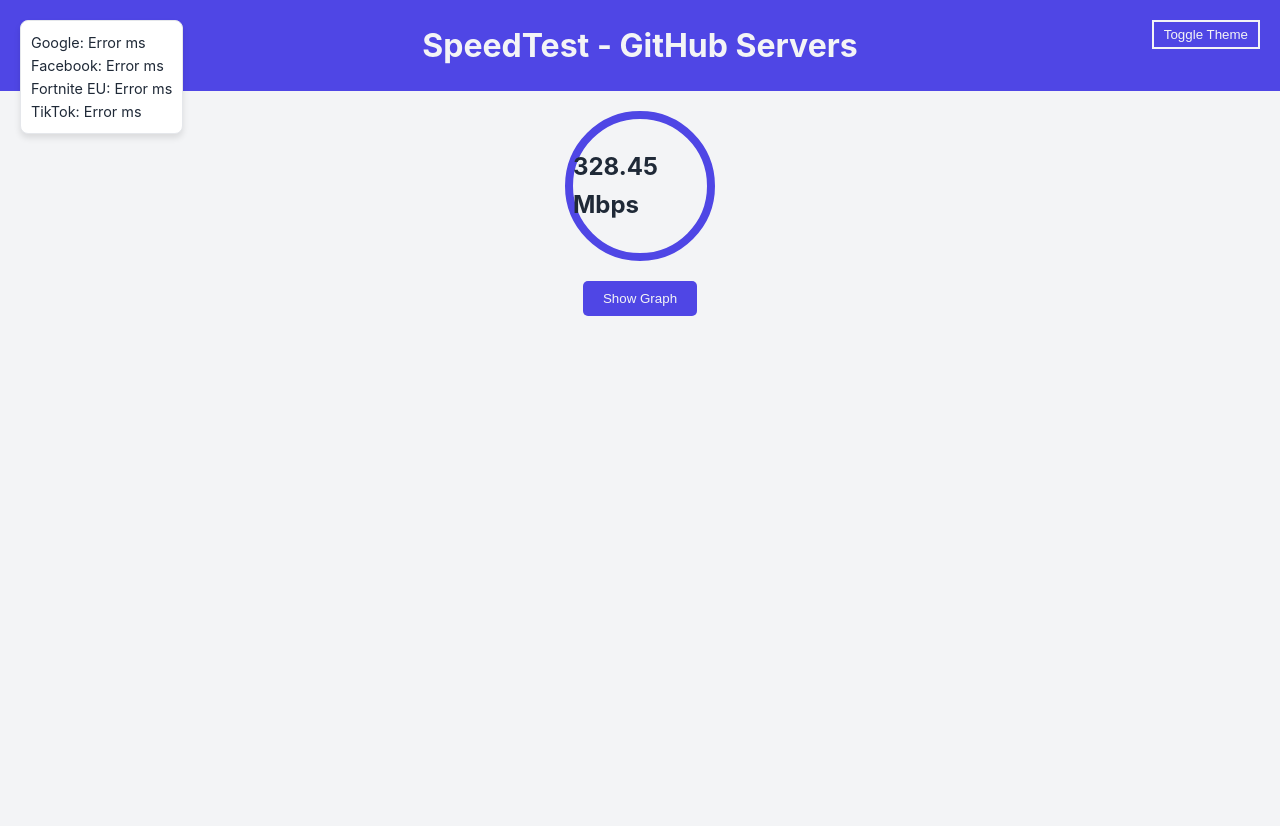
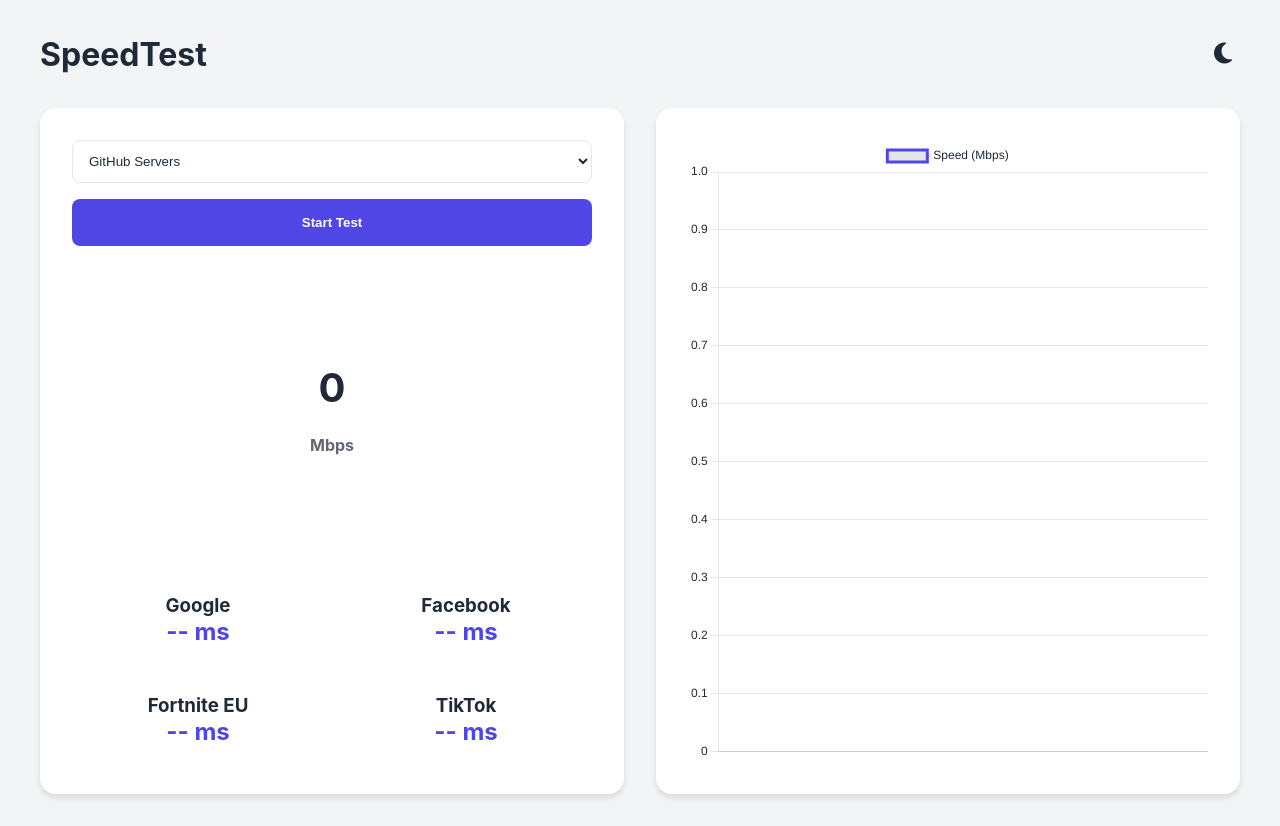
Before and after one commit to dddevid/DevSpeedTest, a plain HTML site: page index.html in a window 1280 px wide. Before the commit the page ends 800 px from the top, so only its background shows below. Drawn offline with nearby package versions, Linux system fonts and the light colour scheme; no server answers.

Commit message:
Update index.html

```diff
--- a/index.html
+++ b/index.html
@@ -3,7 +3,8 @@
 <head>
     <meta charset="UTF-8">
     <meta name="viewport" content="width=device-width, initial-scale=1.0">
-    <title>SpeedTest - GitHub Servers</title>
+    <title>SpeedTest App</title>
+    <link rel="stylesheet" href="https://cdnjs.cloudflare.com/ajax/libs/font-awesome/6.4.0/css/all.min.css">
     <style>
         :root {
             --primary-color: #4f46e5;
@@ -12,12 +13,6 @@
             --card-bg: #ffffff;
             --border-color: #e5e7eb;
             --shadow-color: rgba(0, 0, 0, 0.1);
-            --warning-bg: #fee2e2;
-            --warning-text: #991b1b;
-            --success-bg: #dcfce7;
-            --success-text: #166534;
-            --moderate-bg: #fef3c7;
-            --moderate-text: #92400e;
         }
 
         [data-theme="dark"] {
@@ -27,12 +22,6 @@
             --card-bg: #1f2937;
             --border-color: #374151;
             --shadow-color: rgba(0, 0, 0, 0.3);
-            --warning-bg: #7f1d1d;
-            --warning-text: #fecaca;
-            --success-bg: #064e3b;
-            --success-text: #dcfce7;
-            --moderate-bg: #78350f;
-            --moderate-text: #fef3c7;
         }
 
         * {
@@ -46,176 +35,333 @@
             font-family: -apple-system, BlinkMacSystemFont, 'Segoe UI', Roboto, sans-serif;
             background-color: var(--bg-color);
             color: var(--text-color);
-            line-height: 1.6;
             min-height: 100vh;
+            padding: 2rem;
         }
 
-        header {
-            padding: 20px;
-            text-align: center;
-            background-color: var(--primary-color);
-            color: var(--bg-color);
+        .container {
+            max-width: 1200px;
+            margin: 0 auto;
+        }
+
+        .header {
+            display: flex;
+            justify-content: space-between;
+            align-items: center;
+            margin-bottom: 2rem;
         }
 
         .theme-toggle {
-            position: absolute;
-            top: 20px;
-            right: 20px;
             background: none;
-            border: 2px solid var(--bg-color);
-            color: var(--bg-color);
-            padding: 5px 10px;
+            border: none;
+            color: var(--text-color);
             cursor: pointer;
-            transition: all 0.3s;
+            font-size: 1.5rem;
+            padding: 0.5rem;
         }
 
-        .theme-toggle:hover {
-            background: var(--bg-color);
+        .speedtest-container {
+            display: grid;
+            grid-template-columns: 1fr 1fr;
+            gap: 2rem;
+        }
+
+        .card {
+            background: var(--card-bg);
+            border-radius: 1rem;
+            padding: 2rem;
+            box-shadow: 0 4px 6px var(--shadow-color);
+        }
+
+        .speed-circle {
+            position: relative;
+            width: 300px;
+            height: 300px;
+            margin: 0 auto;
+        }
+
+        .circle-canvas {
+            position: absolute;
+            top: 0;
+            left: 0;
+        }
+
+        .speed-value {
+            position: absolute;
+            top: 50%;
+            left: 50%;
+            transform: translate(-50%, -50%);
+            font-size: 2.5rem;
+            font-weight: bold;
+            text-align: center;
+        }
+
+        .speed-unit {
+            font-size: 1rem;
+            opacity: 0.7;
+        }
+
+        .server-select {
+            width: 100%;
+            padding: 0.75rem;
+            margin-bottom: 1rem;
+            border-radius: 0.5rem;
+            border: 1px solid var(--border-color);
+            background: var(--card-bg);
+            color: var(--text-color);
+        }
+
+        .start-test {
+            width: 100%;
+            padding: 1rem;
+            background: var(--primary-color);
+            color: white;
+            border: none;
+            border-radius: 0.5rem;
+            cursor: pointer;
+            font-weight: 600;
+            margin-bottom: 1rem;
+        }
+
+        .ping-container {
+            display: grid;
+            grid-template-columns: repeat(auto-fit, minmax(200px, 1fr));
+            gap: 1rem;
+            margin-top: 1rem;
+        }
+
+        .ping-card {
+            background: var(--card-bg);
+            padding: 1rem;
+            border-radius: 0.5rem;
+            text-align: center;
+        }
+
+        .ping-value {
+            font-size: 1.5rem;
+            font-weight: bold;
             color: var(--primary-color);
         }
 
-        .speedtest-container {
-            display: flex;
-            flex-direction: column;
-            align-items: center;
-            margin: 20px;
+        #speedGraph {
+            width: 100%;
+            height: 300px;
+        }
+    </style>
+</head>
+<body>
+    <div class="container">
+        <div class="header">
+            <h1>SpeedTest</h1>
+            <button class="theme-toggle" onclick="toggleTheme()">
+                <i class="fas fa-moon"></i>
+            </button>
+        </div>
+
+        <div class="speedtest-container">
+            <div class="card">
+                <select class="server-select">
+                    <option value="github">GitHub Servers</option>
+                </select>
+                <button class="start-test" onclick="startTest()">Start Test</button>
+                <div class="speed-circle">
+                    <canvas id="speedCanvas" class="circle-canvas"></canvas>
+                    <div class="speed-value">
+                        0<br>
+                        <span class="speed-unit">Mbps</span>
+                    </div>
+                </div>
+                <div class="ping-container">
+                    <div class="ping-card">
+                        <h3>Google</h3>
+                        <div class="ping-value">-- ms</div>
+                    </div>
+                    <div class="ping-card">
+                        <h3>Facebook</h3>
+                        <div class="ping-value">-- ms</div>
+                    </div>
+                    <div class="ping-card">
+                        <h3>Fortnite EU</h3>
+                        <div class="ping-value">-- ms</div>
+                    </div>
+                    <div class="ping-card">
+                        <h3>TikTok</h3>
+                        <div class="ping-value">-- ms</div>
+                    </div>
+                </div>
+            </div>
+            <div class="card">
+                <canvas id="speedGraph"></canvas>
+            </div>
+        </div>
+    </div>
+
+    <script src="https://cdnjs.cloudflare.com/ajax/libs/Chart.js/3.7.0/chart.min.js"></script>
+    <script>
+        let isDark = false;
+        const speedHistory = [];
+        let chart;
+
+        function toggleTheme() {
+            isDark = !isDark;
+            document.body.setAttribute('data-theme', isDark ? 'dark' : 'light');
+            document.querySelector('.theme-toggle i').className = isDark ? 'fas fa-sun' : 'fas fa-moon';
+            updateChart();
         }
 
-        .circle {
-            width: 150px;
-            height: 150px;
-            border-radius: 50%;
-            border: 8px solid var(--primary-color);
-            display: flex;
-            justify-content: center;
-            align-items: center;
-            font-size: 1.5em;
-            font-weight: bold;
+        function initSpeedCanvas() {
+            const canvas = document.getElementById('speedCanvas');
+            canvas.width = 300;
+            canvas.height = 300;
+            return canvas.getContext('2d');
         }
 
-        .show-graph-btn {
-            margin-top: 20px;
-            padding: 10px 20px;
-            background-color: var(--primary-color);
-            color: var(--bg-color);
-            border: none;
-            border-radius: 5px;
-            cursor: pointer;
-            transition: all 0.3s;
+        function drawSpeedCircle(ctx, speed) {
+            const centerX = 150;
+            const centerY = 150;
+            const radius = 120;
+
+            ctx.clearRect(0, 0, 300, 300);
+
+            // Background circle
+            ctx.beginPath();
+            ctx.arc(centerX, centerY, radius, 0, 2 * Math.PI);
+            ctx.strokeStyle = isDark ? '#374151' : '#e5e7eb';
+            ctx.lineWidth = 10;
+            ctx.stroke();
+
+            // Speed indicator
+            const percentage = Math.min(speed / 100, 1);
+            ctx.beginPath();
+            ctx.arc(centerX, centerY, radius, -Math.PI / 2, (-Math.PI / 2) + (2 * Math.PI * percentage));
+            ctx.strokeStyle = '#4f46e5';
+            ctx.stroke();
+
+            // Update speed value
+            document.querySelector('.speed-value').innerHTML = `${speed}<br><span class="speed-unit">Mbps</span>`;
         }
 
-        .show-graph-btn:hover {
-            background-color: var(--text-color);
+        function initChart() {
+            const ctx = document.getElementById('speedGraph').getContext('2d');
+            chart = new Chart(ctx, {
+                type: 'line',
+                data: {
+                    labels: [],
+                    datasets: [{
+                        label: 'Speed (Mbps)',
+                        data: [],
+                        borderColor: '#4f46e5',
+                        tension: 0.4
+                    }]
+                },
+                options: {
+                    responsive: true,
+                    maintainAspectRatio: false,
+                    scales: {
+                        y: {
+                            beginAtZero: true,
+                            grid: {
+                                color: isDark ? '#374151' : '#e5e7eb'
+                            },
+                            ticks: {
+                                color: isDark ? '#f3f4f6' : '#1f2937'
+                            }
+                        },
+                        x: {
+                            grid: {
+                                color: isDark ? '#374151' : '#e5e7eb'
+                            },
+                            ticks: {
+                                color: isDark ? '#f3f4f6' : '#1f2937'
+                            }
+                        }
+                    },
+                    plugins: {
+                        legend: {
+                            labels: {
+                                color: isDark ? '#f3f4f6' : '#1f2937'
+                            }
+                        }
+                    }
+                }
+            });
         }
 
-        .ping-display {
-            position: absolute;
-            top: 20px;
-            left: 20px;
-            background-color: var(--card-bg);
-            border: 1px solid var(--border-color);
-            border-radius: 8px;
-            padding: 10px;
-            box-shadow: 0 4px 6px var(--shadow-color);
-            font-size: 0.9em;
-            color: var(--text-color);
-        }
-
-        @keyframes slideIn {
-            from {
-                opacity: 0;
-                transform: translateY(20px);
-            }
-            to {
-                opacity: 1;
-                transform: translateY(0);
+        function updateChart() {
+            if (chart) {
+                chart.options.scales.y.grid.color = isDark ? '#374151' : '#e5e7eb';
+                chart.options.scales.x.grid.color = isDark ? '#374151' : '#e5e7eb';
+                chart.options.scales.y.ticks.color = isDark ? '#f3f4f6' : '#1f2937';
+                chart.options.scales.x.ticks.color = isDark ? '#f3f4f6' : '#1f2937';
+                chart.options.plugins.legend.labels.color = isDark ? '#f3f4f6' : '#1f2937';
+                chart.update();
             }
         }
 
-        .card {
-            background-color: var(--card-bg);
-            border-radius: 1rem;
-            padding: 2rem;
-            margin-bottom: 2rem;
-            box-shadow: 0 4px 6px var(--shadow-color);
-            border: 1px solid var(--border-color);
-            animation: slideIn 0.5s ease-out;
-        }
-
-    </style>
-</head>
-<body data-theme="light">
-    <header>
-        <h1>SpeedTest - GitHub Servers</h1>
-        <button class="theme-toggle" onclick="toggleTheme()">Toggle Theme</button>
-    </header>
-
-    <div class="ping-display" id="pingDisplay">
-        <p>Google: <span id="pingGoogle">-</span> ms</p>
-        <p>Facebook: <span id="pingFacebook">-</span> ms</p>
-        <p>Fortnite EU: <span id="pingFortnite">-</span> ms</p>
-        <p>TikTok: <span id="pingTikTok">-</span> ms</p>
-    </div>
-
-    <div class="speedtest-container">
-        <div class="circle" id="speed">0 Mbps</div>
-        <button class="show-graph-btn" onclick="toggleGraph()">Show Graph</button>
-    </div>
-
-    <div id="graph" style="display:none; text-align:center; margin-top:20px;">
-        <p>Graph coming soon...</p>
-    </div>
-
-    <script>
-        const speedElement = document.getElementById('speed');
-        const graphElement = document.getElementById('graph');
-
-        // Simulate speed test
-        function runSpeedTest() {
-            const speedMbps = (Math.random() * 2000).toFixed(2); // Max 2000 Mbps for testing
-            const displaySpeed = speedMbps >= 1000 ? `${(speedMbps / 1000).toFixed(2)} GB` : `${speedMbps} Mbps`;
-            speedElement.textContent = displaySpeed;
-        }
-
-        // Automatic testing every 3 seconds
-        setInterval(runSpeedTest, 3000);
-
-        // Theme toggle
-        function toggleTheme() {
-            const body = document.body;
-            body.dataset.theme = body.dataset.theme === 'light' ? 'dark' : 'light';
-        }
-
-        // Toggle graph visibility
-        function toggleGraph() {
-            if (graphElement.style.display === 'none') {
-                graphElement.style.display = 'block';
-            } else {
-                graphElement.style.display = 'none';
+        async function pingServer(url) {
+            const start = performance.now();
+            try {
+                await fetch(`https://${url}`, { mode: 'no-cors' });
+                const end = performance.now();
+                return Math.round(end - start);
+            } catch (error) {
+                return '--';
             }
         }
 
-        // Ping servers
-        async function pingServer(server, elementId) {
-            const start = performance.now();
-            try {
-                await fetch(server, { method: 'HEAD', mode: 'no-cors' });
-                const latency = (performance.now() - start).toFixed(2);
-                document.getElementById(elementId).textContent = `${latency} ms`;
-            } catch {
-                document.getElementById(elementId).textContent = 'Error';
+        async function updatePings() {
+            const servers = [
+                { url: 'google.com', name: 'Google' },
+                { url: 'facebook.com', name: 'Facebook' },
+                { url: 'ping-eu.ds.on.epicgames.com', name: 'Fortnite EU' },
+                { url: 'tiktok.com', name: 'TikTok' }
+            ];
+
+            for (const server of servers) {
+                const ping = await pingServer(server.url);
+                const card = document.querySelector(`.ping-card:has(h3:contains('${server.name}')) .ping-value`);
+                card.textContent = ping === '--' ? '--' : `${ping} ms`;
             }
         }
 
-        function updatePings() {
-            pingServer('https://google.com', 'pingGoogle');
-            pingServer('https://facebook.com', 'pingFacebook');
-            pingServer('https://ping-eu.ds.on.epicgames.com', 'pingFortnite');
-            pingServer('https://tiktok.com', 'pingTikTok');
+        async function startTest() {
+            const ctx = initSpeedCanvas();
+            const button = document.querySelector('.start-test');
+            button.disabled = true;
+            button.textContent = 'Testing...';
+
+            // Simulate speed test
+            let speed = 0;
+            const maxSpeed = Math.random() * 50 + 50; // Random speed between 50-100 Mbps
+            const interval = setInterval(() => {
+                speed += (maxSpeed - speed) * 0.1;
+                drawSpeedCircle(ctx, Math.round(speed));
+                if (Math.abs(maxSpeed - speed) < 0.1) {
+                    clearInterval(interval);
+                    button.disabled = false;
+                    button.textContent = 'Start Test';
+
+                    // Update history
+                    const now = new Date();
+                    speedHistory.push({
+                        time: now.toLocaleTimeString(),
+                        speed: Math.round(speed)
+                    });
+
+                    // Update chart
+                    chart.data.labels = speedHistory.map(h => h.time);
+                    chart.data.datasets[0].data = speedHistory.map(h => h.speed);
+                    chart.update();
+                }
+            }, 50);
+
+            // Update pings
+            await updatePings();
         }
 
-        // Update pings every 5 seconds
-        setInterval(updatePings, 5000);
+        // Initialize
+        initSpeedCanvas();
+        initChart();
         updatePings();
     </script>
 </body>
```
